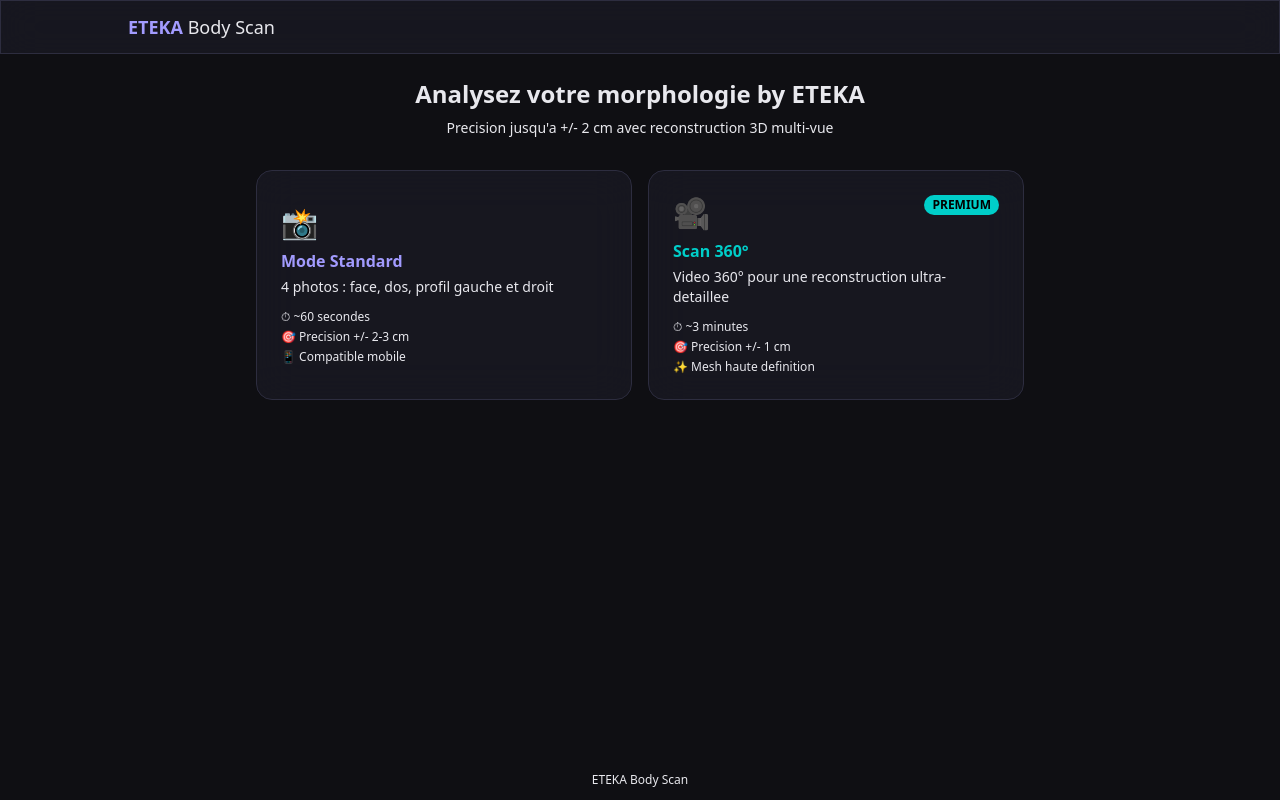
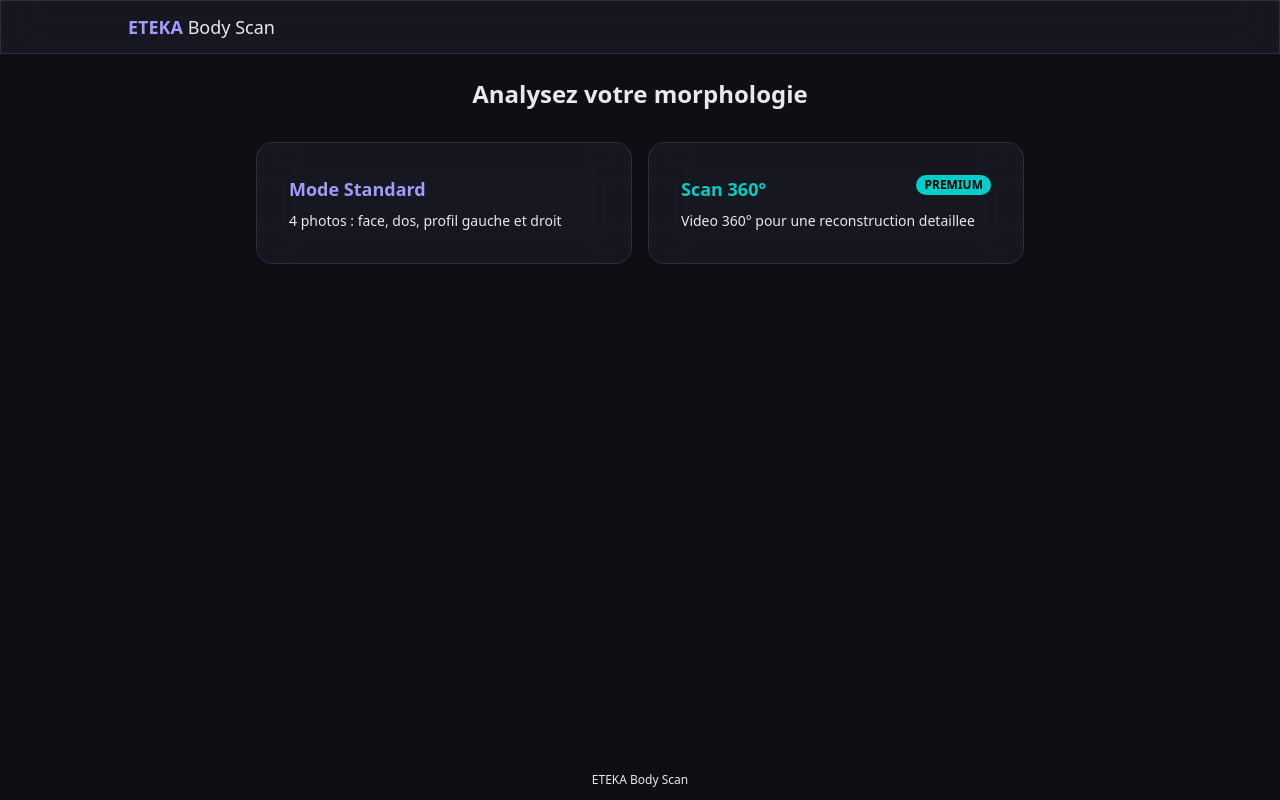
Before and after one commit to rramassar-ETEKA/eteka-body-scan-wix, a Next.js app: page / in a window 1280 px wide. Built offline with nearby package versions, Linux system fonts and the light colour scheme.

Commit message:
Fix pipeline multi-vue: refinement vectorise, support webm via ffmpeg, nettoyage UI

```diff
--- a/src/app/page.tsx
+++ b/src/app/page.tsx
@@ -110,11 +110,8 @@ export default function Home() {
         {/* Mode selection */}
         {status === "idle" && (
           <div className="space-y-8">
-            <div className="text-center space-y-2">
-              <h2 className="text-2xl font-bold">Analysez votre morphologie by ETEKA</h2>
-              <p className="text-sm text-[var(--foreground)]/60">
-                Precision jusqu&apos;a +/- 2 cm avec reconstruction 3D multi-vue
-              </p>
+            <div className="text-center">
+              <h2 className="text-2xl font-bold">Analysez votre morphologie</h2>
             </div>
 
             <div className="grid md:grid-cols-2 gap-4 max-w-3xl mx-auto">
@@ -123,18 +120,12 @@ export default function Home() {
                   setMode("standard");
                   setStatus("capturing");
                 }}
-                className="glass rounded-2xl p-6 text-left hover:bg-[var(--surface-light)] transition-colors"
+                className="glass rounded-2xl p-8 text-left hover:bg-[var(--surface-light)] transition-colors"
               >
-                <div className="text-3xl mb-2">📸</div>
-                <h3 className="font-semibold text-[var(--primary-light)] mb-1">Mode Standard</h3>
-                <p className="text-sm text-[var(--foreground)]/60 mb-3">
+                <h3 className="font-semibold text-[var(--primary-light)] text-lg mb-2">Mode Standard</h3>
+                <p className="text-sm text-[var(--foreground)]/60">
                   4 photos : face, dos, profil gauche et droit
                 </p>
-                <div className="text-xs space-y-1 text-[var(--foreground)]/50">
-                  <div>⏱ ~60 secondes</div>
-                  <div>🎯 Precision +/- 2-3 cm</div>
-                  <div>📱 Compatible mobile</div>
-                </div>
               </button>
 
               <button
@@ -142,23 +133,17 @@ export default function Home() {
                   setMode("premium");
                   setStatus("capturing");
                 }}
-                className="glass rounded-2xl p-6 text-left hover:bg-[var(--surface-light)] transition-colors border-2 border-[var(--accent)]/30"
+                className="glass rounded-2xl p-8 text-left hover:bg-[var(--surface-light)] transition-colors border-2 border-[var(--accent)]/30"
               >
-                <div className="flex items-start justify-between">
-                  <div className="text-3xl mb-2">🎥</div>
+                <div className="flex items-start justify-between mb-2">
+                  <h3 className="font-semibold text-[var(--accent)] text-lg">Scan 360&deg;</h3>
                   <span className="text-xs bg-[var(--accent)] text-black px-2 py-0.5 rounded-full font-semibold">
                     PREMIUM
                   </span>
                 </div>
-                <h3 className="font-semibold text-[var(--accent)] mb-1">Scan 360°</h3>
-                <p className="text-sm text-[var(--foreground)]/60 mb-3">
-                  Video 360° pour une reconstruction ultra-detaillee
+                <p className="text-sm text-[var(--foreground)]/60">
+                  Video 360&deg; pour une reconstruction detaillee
                 </p>
-                <div className="text-xs space-y-1 text-[var(--foreground)]/50">
-                  <div>⏱ ~3 minutes</div>
-                  <div>🎯 Precision +/- 1 cm</div>
-                  <div>✨ Mesh haute definition</div>
-                </div>
               </button>
             </div>
           </div>
--- a/src/components/PoseCapture.tsx
+++ b/src/components/PoseCapture.tsx
@@ -14,30 +14,26 @@ interface PoseCaptureProps {
   onComplete: (photos: Record<PoseKey, CapturedPose>) => void;
 }
 
-const POSES: { key: PoseKey; label: string; instruction: string; icon: string }[] = [
+const POSES: { key: PoseKey; label: string; instruction: string }[] = [
   {
     key: "front",
     label: "Face",
     instruction: "Face a la camera, bras ecartes a 45 degres, pieds legerement ecartes",
-    icon: "⬆",
   },
   {
     key: "left",
     label: "Profil gauche",
     instruction: "Tournez-vous de 90 degres vers votre droite (votre cote gauche face a la camera)",
-    icon: "⬅",
   },
   {
     key: "back",
     label: "Dos",
     instruction: "Tournez-vous de dos, bras ecartes a 45 degres",
-    icon: "⬇",
   },
   {
     key: "right",
     label: "Profil droit",
     instruction: "Tournez-vous de 90 degres vers votre gauche (votre cote droit face a la camera)",
-    icon: "➡",
   },
 ];
 
@@ -166,7 +162,6 @@ export default function PoseCapture({ onComplete }: PoseCaptureProps) {
             onClick={() => setUseCamera(true)}
             className="glass rounded-xl p-6 hover:bg-[var(--surface-light)] transition-colors"
           >
-            <div className="text-3xl mb-2">📷</div>
             <div className="font-medium">Camera</div>
             <div className="text-xs text-[var(--foreground)]/60 mt-1">Directement via l&apos;appareil</div>
           </button>
@@ -174,7 +169,6 @@ export default function PoseCapture({ onComplete }: PoseCaptureProps) {
             onClick={() => setUseCamera(false)}
             className="glass rounded-xl p-6 hover:bg-[var(--surface-light)] transition-colors"
           >
-            <div className="text-3xl mb-2">📁</div>
             <div className="font-medium">Upload</div>
             <div className="text-xs text-[var(--foreground)]/60 mt-1">Photos deja prises</div>
           </button>
@@ -211,7 +205,6 @@ export default function PoseCapture({ onComplete }: PoseCaptureProps) {
 
       {/* Current pose instruction */}
       <div className="glass rounded-xl p-4 text-center">
-        <div className="text-2xl mb-1">{currentPose.icon}</div>
         <h3 className="font-semibold text-[var(--primary-light)]">Pose {currentPoseIdx + 1}/4 : {currentPose.label}</h3>
         <p className="text-sm text-[var(--foreground)]/70 mt-1">{currentPose.instruction}</p>
       </div>
@@ -289,8 +282,8 @@ export default function PoseCapture({ onComplete }: PoseCaptureProps) {
                     </button>
                   </>
                 ) : (
-                  <div className="w-full aspect-[3/4] rounded-lg border-2 border-dashed border-[var(--border)] flex items-center justify-center text-[var(--foreground)]/30">
-                    {pose.icon}
+                  <div className="w-full aspect-[3/4] rounded-lg border-2 border-dashed border-[var(--border)] flex items-center justify-center text-xs text-[var(--foreground)]/30">
+                    {pose.label}
                   </div>
                 )}
               </div>
--- a/src/components/VideoCapture360.tsx
+++ b/src/components/VideoCapture360.tsx
@@ -98,7 +98,6 @@ export default function VideoCapture360({ onComplete }: VideoCapture360Props) {
             onClick={() => setUseCamera(true)}
             className="glass rounded-xl p-6 hover:bg-[var(--surface-light)] transition-colors"
           >
-            <div className="text-3xl mb-2">📹</div>
             <div className="font-medium">Enregistrer</div>
             <div className="text-xs text-[var(--foreground)]/60 mt-1">Via la camera</div>
           </button>
@@ -106,7 +105,6 @@ export default function VideoCapture360({ onComplete }: VideoCapture360Props) {
             onClick={() => setUseCamera(false)}
             className="glass rounded-xl p-6 hover:bg-[var(--surface-light)] transition-colors"
           >
-            <div className="text-3xl mb-2">📁</div>
             <div className="font-medium">Upload</div>
             <div className="text-xs text-[var(--foreground)]/60 mt-1">Video deja enregistree</div>
           </button>
```
Also changed, not shown: 2 other files (tests, documents, lock files or other folders).
